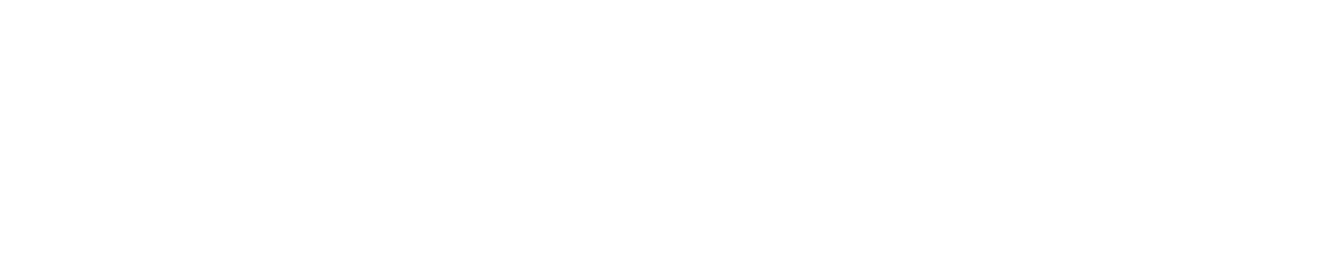
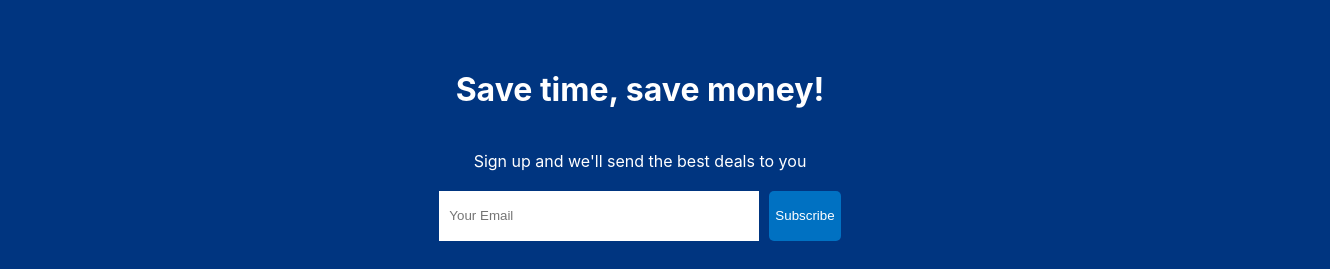
Before and after one commit to kimphuoc0209/Reservation-app, a React (Create React App) app: page / in a window 1280 px wide. Shown: the part 1502-1771 px from the top of the page, 1330 px wide, since content can reach past the window. Before the commit the page ends 1421 px from the top, so only its background shows below. Built offline with nearby package versions, Linux system fonts and the light colour scheme.

Commit message:
Email List Component

```diff
--- a/src/components/featured/featured.css
+++ b/src/components/featured/featured.css
@@ -19,6 +19,6 @@
 }
 .featuredTitle {
   position: absolute;
-  bottom: 20px;
-  left: 20px;
+  bottom: 0px;
+  left: 10px;
 }
--- a/src/components/header/Header.jsx
+++ b/src/components/header/Header.jsx
@@ -65,7 +65,7 @@
           && <>
             <h1 className="headerTitle">A lifetime of discounts? It's Genius.</h1>
             <p className="headerDesc">
-              Get reward for your travels - unlock instant savings of 10% or more with a free KPbooking account
+              Get reward for your travels - unlock instant savings of 10% or more with a free KPBOOKING account
             </p>
             <button className="headerBtn"> Sign in / Register</button>
             <div className="headerSearch">
--- /dev/null
+++ b/src/components/mailList/MailList.jsx
@@ -0,0 +1,16 @@
+import "./mailList.css"
+
+const MailList = () => {
+    return (
+        <div className='mail'>
+            <h1 className="mailTitle">Save time, save money!</h1>
+            <span className="mailDesc">Sign up and we'll send the best deals to you</span>
+            <div className="mailInputContainer">
+                <input type="text" placeholder="Your Email" />
+                <button>Subscribe</button>
+            </div>
+        </div>
+    )
+}
+
+export default MailList
--- /dev/null
+++ b/src/components/mailList/mailList.css
@@ -0,0 +1,27 @@
+.mail {
+  width: 100%;
+  margin-top: 50px;
+  background-color: #003580;
+  color: white;
+  display: flex;
+  flex-direction: column;
+  align-items: center;
+  gap: 20px;
+  padding: 50px;
+}
+.mailInputContainer > input {
+  width: 300px;
+  height: 30px;
+  padding: 10px;
+  border: none;
+  margin-right: 10px;
+}
+.mailInputContainer > button{
+    height: 50px;
+    background-color: #0071c2;
+    color: white;
+    font-weight: 500;
+    border: none;
+    border-radius: 5px;
+    cursor: pointer;
+}
--- a/src/pages/home/Home.jsx
+++ b/src/pages/home/Home.jsx
@@ -2,6 +2,7 @@
 import Featured from '../../components/featured/Featured'
 import FeaturedProperties from '../../components/featuredProperties/FeaturedProperties'
 import Header from '../../components/header/Header'
+import MailList from '../../components/mailList/MailList'
 import Navbar from '../../components/navbar/Navbar'
 import PropertyList from '../../components/propertyList/PropertyList'
 import "./home.css"
@@ -20,6 +21,7 @@
           Homes guests love
         </h1>
         <FeaturedProperties/>
+        <MailList/>
       </div>
     </div>
 
```
